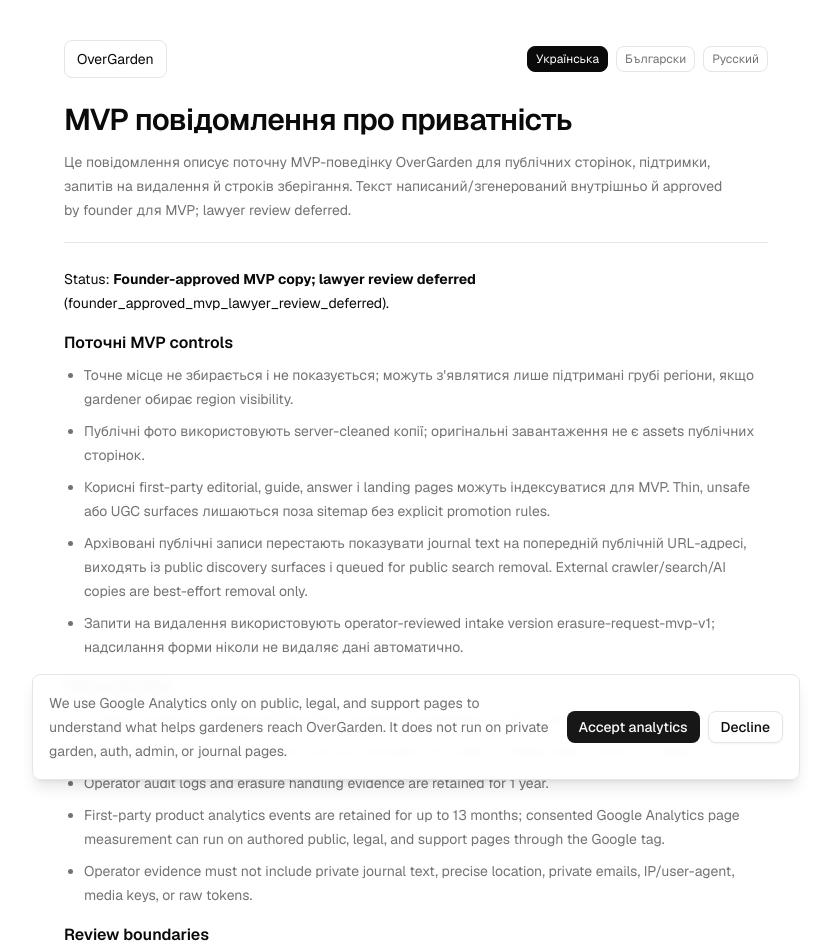
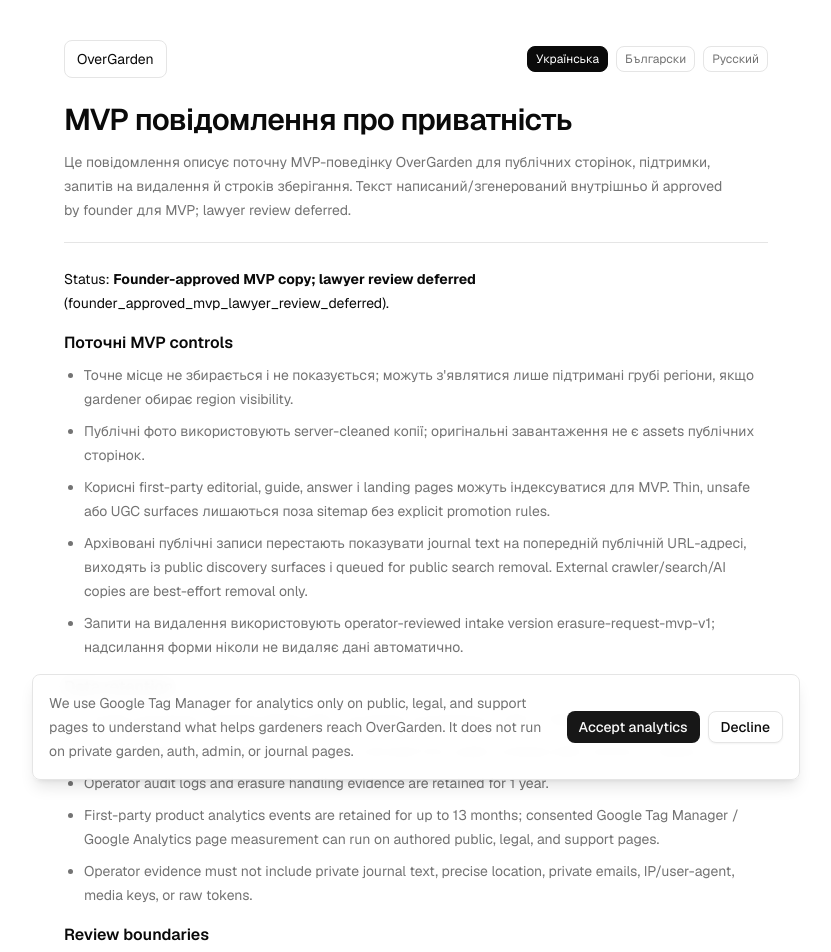
Before and after one commit to yehor-design/over.garden, a Next.js app in the folder apps/web/: page /uk/privacy in a window 1280 px wide. Shown: the top 952 px of the page, without its empty margins (224-1055 px from the left). Built offline with nearby package versions, Linux system fonts and the light colour scheme.

Commit message:
feat(analytics): load google tag manager after consent

```diff
--- a/apps/web/src/app/[locale]/privacy/page.tsx
+++ b/apps/web/src/app/[locale]/privacy/page.tsx
@@ -66,7 +66,7 @@ const PRIVACY_COPY: Record<
       "Private quarantine originals delete after successful processing or after 7 failed-processing days.",
       "Public derivatives stay while active and are removed from public surfaces after archive or erasure.",
       "Operator audit logs and erasure handling evidence are retained for 1 year.",
-      "First-party product analytics events are retained for up to 13 months; consented Google Analytics page measurement can run on authored public, legal, and support pages through the Google tag.",
+      "First-party product analytics events are retained for up to 13 months; consented Google Tag Manager / Google Analytics page measurement can run on authored public, legal, and support pages.",
       "Operator evidence must not include private journal text, precise location, private emails, IP/user-agent, media keys, or raw tokens.",
     ],
     boundariesTitle: "Review boundaries",
@@ -104,7 +104,7 @@ const PRIVACY_COPY: Record<
       "Private quarantine originals delete after successful processing or after 7 failed-processing days.",
       "Public derivatives stay while active and are removed from public surfaces after archive or erasure.",
       "Operator audit logs and erasure handling evidence are retained for 1 year.",
-      "First-party product analytics events are retained for up to 13 months; consented Google Analytics page measurement can run on authored public, legal, and support pages through the Google tag.",
+      "First-party product analytics events are retained for up to 13 months; consented Google Tag Manager / Google Analytics page measurement can run on authored public, legal, and support pages.",
       "Operator evidence must not include private journal text, precise location, private emails, IP/user-agent, media keys, or raw tokens.",
     ],
     boundariesTitle: "Review boundaries",
@@ -142,7 +142,7 @@ const PRIVACY_COPY: Record<
       "Private quarantine originals delete after successful processing or after 7 failed-processing days.",
       "Public derivatives stay while active and are removed from public surfaces after archive or erasure.",
       "Operator audit logs and erasure handling evidence are retained for 1 year.",
-      "First-party product analytics events are retained for up to 13 months; consented Google Analytics page measurement can run on authored public, legal, and support pages through the Google tag.",
+      "First-party product analytics events are retained for up to 13 months; consented Google Tag Manager / Google Analytics page measurement can run on authored public, legal, and support pages.",
       "Operator evidence must not include private journal text, precise location, private emails, IP/user-agent, media keys, or raw tokens.",
     ],
     boundariesTitle: "Review boundaries",
--- a/apps/web/src/app/google-analytics.tsx
+++ b/apps/web/src/app/google-analytics.tsx
@@ -6,6 +6,7 @@ import { usePathname } from "next/navigation";
 import { Button } from "@/components/ui/button";
 
 const GOOGLE_ANALYTICS_MEASUREMENT_ID = "G-71LP7XZ5NE";
+const GOOGLE_TAG_MANAGER_ID = "GTM-W979KSX3";
 const GOOGLE_ANALYTICS_CONSENT_STORAGE_KEY = "overgarden:analytics-consent";
 const GOOGLE_ANALYTICS_CONSENT_EVENT = "overgarden:analytics-consent-change";
 const PUBLIC_LOCALE_PREFIX_PATTERN = /^\/(?:uk|bg|ru)(?=\/|$)/;
@@ -45,7 +46,7 @@ export function GoogleAnalytics() {
 
   if (!isAllowedRoute) return null;
 
-  if (consent === "accepted") return <GoogleAnalyticsScripts />;
+  if (consent === "accepted") return <GoogleTagManagerScripts />;
   if (consent === "declined") return null;
 
   return (
@@ -56,23 +57,33 @@ export function GoogleAnalytics() {
   );
 }
 
-export function GoogleAnalyticsScripts() {
+export function GoogleTagManagerScripts() {
   return (
-    <>
-      <Script
-        src={`https://www.googletagmanager.com/gtag/js?id=${GOOGLE_ANALYTICS_MEASUREMENT_ID}`}
-        strategy="afterInteractive"
-      />
-      <Script id="google-analytics-gtag" strategy="afterInteractive">
-        {`
-          window.dataLayer = window.dataLayer || [];
-          function gtag(){dataLayer.push(arguments);}
-          gtag('consent', 'default', { analytics_storage: 'granted' });
-          gtag('js', new Date());
-          gtag('config', '${GOOGLE_ANALYTICS_MEASUREMENT_ID}');
-        `}
-      </Script>
-    </>
+    <Script id="google-tag-manager" strategy="afterInteractive">
+      {`
+        (function(w,d,s,l,i){
+          w[l]=w[l]||[];
+          function gtag(){w[l].push(arguments);}
+          gtag('consent', 'default', {
+            ad_storage: 'denied',
+            ad_user_data: 'denied',
+            ad_personalization: 'denied',
+            analytics_storage: 'granted'
+          });
+          w[l].push({
+            'gtm.start': new Date().getTime(),
+            event: 'gtm.js',
+            overgardenAnalyticsMeasurementId: '${GOOGLE_ANALYTICS_MEASUREMENT_ID}'
+          });
+          var f=d.getElementsByTagName(s)[0],
+            j=d.createElement(s),
+            dl=l!='dataLayer'?'&l='+l:'';
+          j.async=true;
+          j.src='https://www.googletagmanager.com/gtm.js?id='+i+dl;
+          f.parentNode.insertBefore(j,f);
+        })(window,document,'script','dataLayer','${GOOGLE_TAG_MANAGER_ID}');
+      `}
+    </Script>
   );
 }
 
@@ -106,9 +117,9 @@ function AnalyticsConsentBanner({
       role="dialog"
     >
       <p className="text-sm leading-6 text-muted-foreground">
-        We use Google Analytics only on public, legal, and support pages to
-        understand what helps gardeners reach OverGarden. It does not run on
-        private garden, auth, admin, or journal pages.
+        We use Google Tag Manager for analytics only on public, legal, and
+        support pages to understand what helps gardeners reach OverGarden. It
+        does not run on private garden, auth, admin, or journal pages.
       </p>
       <div className="mt-3 flex shrink-0 gap-2 sm:mt-0">
         <Button onClick={onAccept} size="sm" type="button">
--- a/apps/web/src/lib/privacy/disclosures.ts
+++ b/apps/web/src/lib/privacy/disclosures.ts
@@ -44,7 +44,7 @@ export const MVP_RETENTION_RULES = [
   {
     title: "Analytics events",
     summary:
-      "First-party product analytics events are retained for up to 13 months, and consented Google Analytics page measurement can run on authored public, legal, and support pages through the Google tag.",
+      "First-party product analytics events are retained for up to 13 months, and consented Google Tag Manager / Google Analytics page measurement can run on authored public, legal, and support pages.",
     developerBoundary:
       "Analytics payloads must remain enum/bounded and must not include journal text, exact location, raw URLs, referrers, contact data, private garden paths, admin paths, media keys, or auth callback data.",
   },
```
Also changed, not shown: 3 other files (tests, documents, lock files or other folders).
